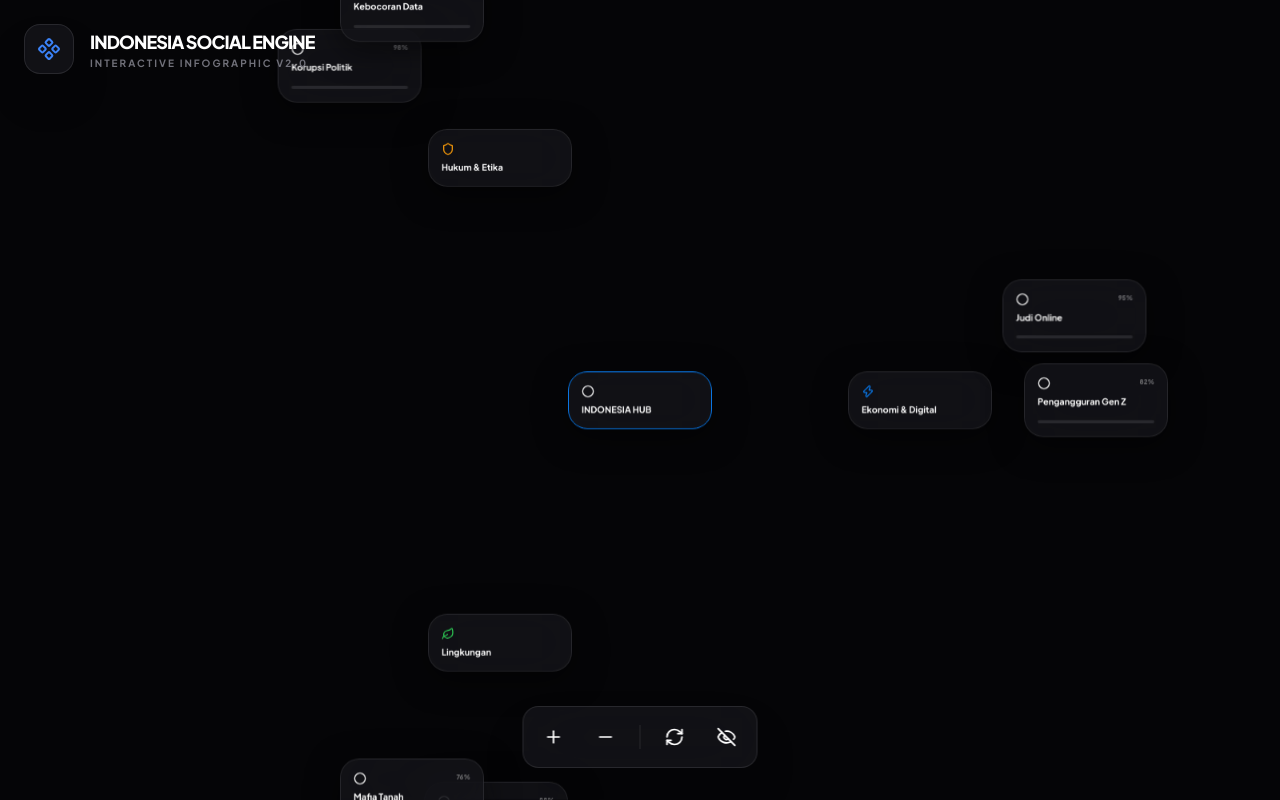
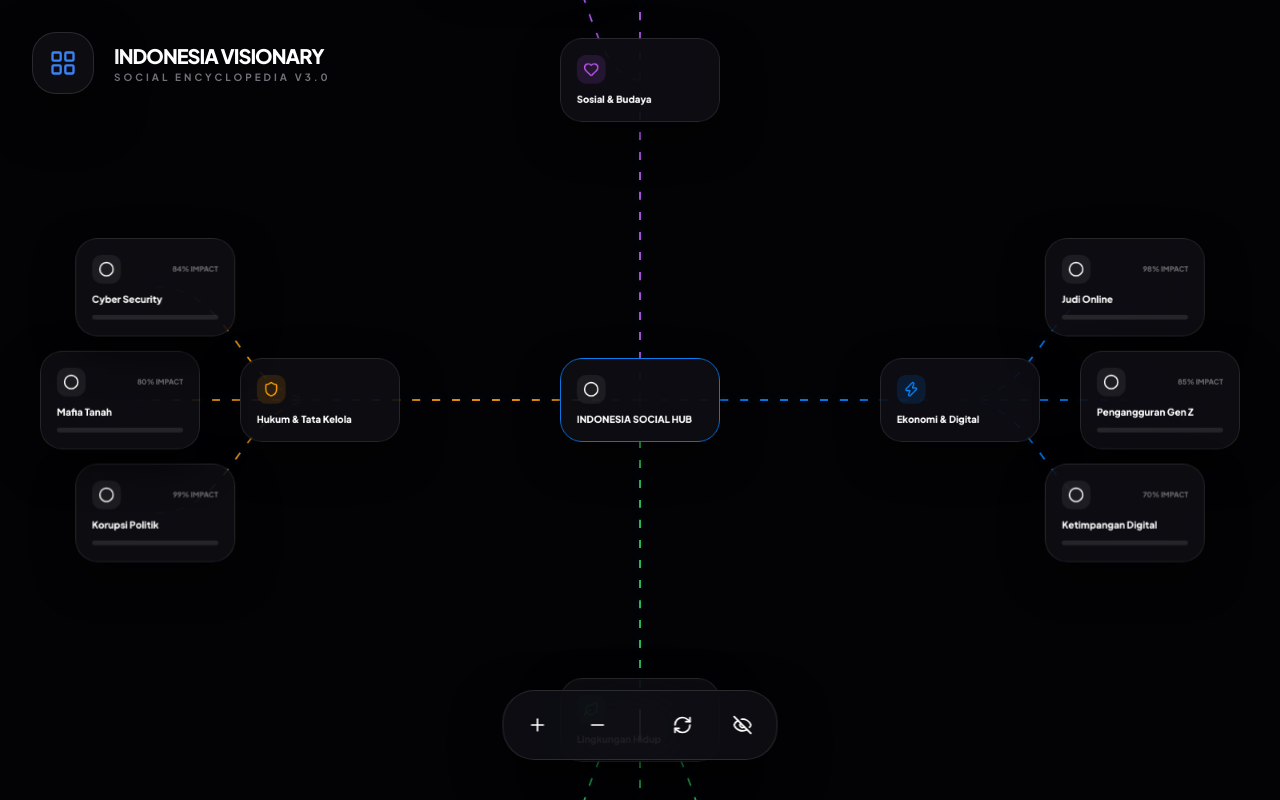
Before and after one commit to alamginjiar-collab/mindmap-indonesia, a plain HTML site: page index.html in a window 1280 px wide. Drawn offline with nearby package versions, Linux system fonts and the light colour scheme.

Commit message:
Update title and styles in index.html

```diff
--- a/index.html
+++ b/index.html
@@ -3,117 +3,83 @@
 <head>
     <meta charset="UTF-8">
     <meta name="viewport" content="width=device-width, initial-scale=1.0, maximum-scale=1.0, user-scalable=no">
-    <title>Indonesia Social Engine - Unified Experience</title>
+    <title>Indonesia Social Visionary - Ultimate Edition</title>
     <script src="https://cdn.tailwindcss.com"></script>
     <script src="https://unpkg.com/lucide@latest"></script>
     <link href="https://fonts.googleapis.com/css2?family=Plus+Jakarta+Sans:wght@300;400;500;600;700;800&display=swap" rel="stylesheet">
     <style>
         :root {
-            --bg: #050507;
+            --bg: #030305;
             --accent: #0A84FF;
-            --glass: rgba(20, 20, 25, 0.8);
-            --border: rgba(255, 255, 255, 0.1);
+            --glass: rgba(15, 15, 20, 0.85);
+            --border: rgba(255, 255, 255, 0.12);
         }
 
         body, html {
-            margin: 0; padding: 0;
-            width: 100%; height: 100%;
-            overflow: hidden;
-            background-color: var(--bg);
-            font-family: 'Plus Jakarta Sans', sans-serif;
-            color: white;
-            touch-action: none; /* Crucial for custom gesture handling */
+            margin: 0; padding: 0; width: 100%; height: 100%;
+            overflow: hidden; background-color: var(--bg);
+            font-family: 'Plus Jakarta Sans', sans-serif; color: white;
+            touch-action: none;
         }
 
-        .ambient-bg {
-            position: fixed; inset: 0;
+        /* --- Background Visuals --- */
+        .ambient-canvas {
+            position: fixed; inset: 0; z-index: -1;
             background:
-                radial-gradient(circle at 20% 20%, rgba(10, 132, 255, 0.1) 0%, transparent 40%),
-                radial-gradient(circle at 80% 80%, rgba(48, 209, 88, 0.1) 0%, transparent 40%);
-            z-index: -1;
+                radial-gradient(circle at 10% 10%, rgba(10, 132, 255, 0.12) 0%, transparent 40%),
+                radial-gradient(circle at 90% 90%, rgba(191, 90, 242, 0.12) 0%, transparent 40%);
         }
 
+        .particles {
+            position: fixed; inset: 0; z-index: -1;
+            background-image: radial-gradient(circle at 2px 2px, rgba(255,255,255,0.05) 1px, transparent 0);
+            background-size: 40px 40px;
+        }
+
+        /* --- Apple Glassmorphism --- */
         .apple-glass {
             background: var(--glass);
-            backdrop-filter: blur(30px) saturate(180%);
-            -webkit-backdrop-filter: blur(30px) saturate(180%);
+            backdrop-filter: blur(40px) saturate(200%);
+            -webkit-backdrop-filter: blur(40px) saturate(200%);
             border: 1px solid var(--border);
+            box-shadow: 0 20px 50px rgba(0,0,0,0.5);
         }
 
-        /* Canvas & Interaction */
-        #viewport {
-            width: 100vw;
-            height: 100vh;
-            cursor: grab;
-            overflow: hidden;
-            position: relative;
+        /* --- Interactive Canvas --- */
+        #viewport { width: 100vw; height: 100vh; cursor: grab; position: relative; }
+        #viewport:active { cursor: grabbing; }
+        #canvas-container { position: absolute; transform-origin: 0 0; will-change: transform; pointer-events: none; }
+
+        .node { position: absolute; pointer-events: auto; perspective: 1000px; }
+        .node-card {
+            width: 200px; padding: 20px; border-radius: 28px;
+            transition: all 0.4s cubic-bezier(0.175, 0.885, 0.32, 1.275);
+        }
+        .node-card:hover {
+            transform: translateY(-10px) rotateX(5deg) rotateY(5deg);
+            border-color: var(--accent);
+            box-shadow: 0 30px 60px rgba(10, 132, 255, 0.2);
         }
 
-        #viewport:active { cursor: grabbing; }
+        /* --- Glowing Lines --- */
+        .flow-line {
+            fill: none; stroke-width: 2; stroke-dasharray: 10, 15;
+            animation: dashFlow 20s linear infinite;
+            filter: drop-shadow(0 0 5px rgba(10, 132, 255, 0.3));
+        }
+        @keyframes dashFlow { from { stroke-dashoffset: 500; } to { stroke-dashoffset: 0; } }
 
-        #canvas-container {
-            position: absolute;
-            transform-origin: 0 0;
-            will-change: transform;
-            pointer-events: none; /* Children will re-enable pointer events */
+        /* --- UI Elements --- */
+        #detail-drawer {
+            position: fixed; top: 15px; right: 15px; bottom: 15px;
+            width: calc(100% - 30px); max-width: 500px;
+            transform: translateX(120%); transition: transform 0.7s cubic-bezier(0.16, 1, 0.3, 1);
+            z-index: 1000; border-radius: 35px;
         }
-
-        .node {
-            position: absolute;
-            pointer-events: auto;
-            transition: transform 0.2s ease-out;
-        }
-
-        .node-card {
-            width: 180px;
-            padding: 16px;
-            border-radius: 24px;
-            box-shadow: 0 10px 40px rgba(0,0,0,0.5);
-            transition: all 0.3s cubic-bezier(0.16, 1, 0.3, 1);
-        }
-
-        .node-card:hover {
-            transform: translateY(-5px) scale(1.05);
-            border-color: rgba(255,255,255,0.3);
-        }
-
-        /* Animated Lines */
-        .flow-line {
-            fill: none;
-            stroke-width: 1.5;
-            stroke-dasharray: 8, 12;
-            animation: flowAnim 20s linear infinite;
-            opacity: 0.2;
-        }
-
-        @keyframes flowAnim {
-            from { stroke-dashoffset: 400; }
-            to { stroke-dashoffset: 0; }
-        }
-
-        /* Drawer - Same on Mobile & Desktop */
-        #detail-drawer {
-            position: fixed;
-            top: 10px; right: 10px; bottom: 10px;
-            width: calc(100% - 20px);
-            max-width: 450px;
-            transform: translateX(120%);
-            transition: transform 0.6s cubic-bezier(0.16, 1, 0.3, 1);
-            z-index: 1000;
-            border-radius: 32px;
-        }
-
         #detail-drawer.open { transform: translateX(0); }
 
-        .impact-bar {
-            height: 4px;
-            background: rgba(255,255,255,0.1);
-            border-radius: 2px;
-            overflow: hidden;
-            margin-top: 8px;
-        }
-
-        .impact-fill { height: 100%; transition: width 1s ease-in-out; }
+        .impact-meter { height: 6px; background: rgba(255,255,255,0.1); border-radius: 10px; overflow: hidden; }
+        .impact-fill { height: 100%; transition: width 1.5s ease-out; }
 
         .ui-hide { transition: opacity 0.5s; }
         .focus-mode .ui-hide { opacity: 0; pointer-events: none; }
@@ -121,92 +87,95 @@
 </head>
 <body>
 
-    <div class="ambient-bg"></div>
+    <div class="ambient-canvas"></div>
+    <div class="particles"></div>
 
-    <!-- Header -->
-    <header class="ui-hide fixed top-6 left-6 z-50">
-        <div class="flex items-center gap-4">
-            <div class="apple-glass p-3 rounded-2xl shadow-2xl">
-                <i data-lucide="component" class="w-6 h-6 text-blue-500"></i>
-            </div>
-            <div>
-                <h1 class="text-lg font-black tracking-tighter">INDONESIA SOCIAL ENGINE</h1>
-                <p class="text-[10px] text-zinc-500 font-bold tracking-[0.2em] uppercase">Interactive Infographic v2.0</p>
-            </div>
+    <!-- Header UI -->
+    <header class="ui-hide fixed top-8 left-8 z-50 flex items-center gap-5">
+        <div class="apple-glass p-4 rounded-[1.5rem]">
+            <i data-lucide="layout-grid" class="w-7 h-7 text-blue-500"></i>
+        </div>
+        <div>
+            <h1 class="text-xl font-black tracking-tighter">INDONESIA VISIONARY</h1>
+            <p class="text-[10px] font-bold text-zinc-500 tracking-[0.3em] uppercase">Social Encyclopedia v3.0</p>
         </div>
     </header>
 
     <!-- Main Viewport -->
     <div id="viewport">
         <div id="canvas-container">
-            <svg id="svg-layer" style="position:absolute; top:0; left:0; width:5000px; height:5000px; pointer-events:none;"></svg>
+            <svg id="svg-layer" style="position:absolute; top:-2500px; left:-2500px; width:5000px; height:5000px; pointer-events:none;"></svg>
             <div id="nodes-layer"></div>
         </div>
     </div>
 
-    <!-- Controls -->
-    <div class="ui-hide fixed bottom-8 left-1/2 -translate-x-1/2 flex items-center gap-3 z-50">
-        <div class="apple-glass p-2 rounded-2xl flex items-center gap-2 shadow-2xl">
-            <button onclick="applyZoom(0.2)" class="p-3 hover:bg-white/10 rounded-xl"><i data-lucide="plus" class="w-5 h-5"></i></button>
-            <button onclick="applyZoom(-0.2)" class="p-3 hover:bg-white/10 rounded-xl"><i data-lucide="minus" class="w-5 h-5"></i></button>
-            <div class="w-px h-6 bg-white/10 mx-1"></div>
-            <button onclick="resetView()" class="p-3 hover:bg-white/10 rounded-xl"><i data-lucide="refresh-cw" class="w-5 h-5"></i></button>
-            <button id="focus-btn" class="p-3 hover:bg-white/10 rounded-xl"><i data-lucide="eye-off" class="w-5 h-5"></i></button>
+    <!-- Bottom Controls -->
+    <div class="ui-hide fixed bottom-10 left-1/2 -translate-x-1/2 flex items-center gap-4 z-50">
+        <div class="apple-glass p-2 rounded-[2rem] flex items-center gap-2">
+            <button onclick="applyZoom(0.25)" class="p-4 hover:bg-white/10 rounded-full transition-all"><i data-lucide="plus" class="w-5 h-5"></i></button>
+            <button onclick="applyZoom(-0.25)" class="p-4 hover:bg-white/10 rounded-full transition-all"><i data-lucide="minus" class="w-5 h-5"></i></button>
+            <div class="w-px h-8 bg-white/10 mx-2"></div>
+            <button onclick="resetView()" class="p-4 hover:bg-white/10 rounded-full transition-all"><i data-lucide="refresh-cw" class="w-5 h-5"></i></button>
+            <button id="focus-btn" class="p-4 hover:bg-white/10 rounded-full transition-all"><i data-lucide="eye-off" class="w-5 h-5"></i></button>
         </div>
     </div>
 
-    <!-- Detail Drawer -->
-    <aside id="detail-drawer" class="apple-glass flex flex-col shadow-2xl">
-        <div class="p-8 border-b border-white/5 flex justify-between items-center">
+    <!-- Side Panel -->
+    <aside id="detail-drawer" class="apple-glass flex flex-col overflow-hidden">
+        <div class="p-10 border-b border-white/5 flex justify-between items-center">
             <div>
-                <span id="drawer-tag" class="text-[10px] font-black tracking-widest text-blue-500 uppercase">Analisis Isu</span>
-                <h2 id="drawer-title" class="text-2xl font-bold mt-1">Judul</h2>
+                <span id="drawer-tag" class="text-[10px] font-black tracking-[0.3em] text-blue-500 uppercase">Analisis Mendalam</span>
+                <h2 id="drawer-title" class="text-3xl font-bold mt-2">Judul</h2>
             </div>
-            <button id="close-drawer" class="p-4 hover:bg-white/10 rounded-full transition-all">
-                <i data-lucide="x" class="w-6 h-6"></i>
-            </button>
+            <button id="close-drawer" class="p-5 hover:bg-white/10 rounded-full"><i data-lucide="x" class="w-7 h-7"></i></button>
         </div>
-        <div id="drawer-content" class="flex-1 overflow-y-auto p-10 space-y-10">
+        <div id="drawer-content" class="flex-1 overflow-y-auto p-10 space-y-12 custom-scroll">
             <!-- Content -->
         </div>
     </aside>
 
     <script>
-        // --- DATA ---
+        // --- DATA ENCYCLOPEDIA ---
         const data = {
-            id: "root", label: "INDONESIA\nHUB",
+            id: "root", label: "INDONESIA\nSOCIAL HUB",
             children: [
                 {
                     label: "Ekonomi & Digital", color: "#0A84FF", icon: "zap",
                     children: [
-                        { label: "Judi Online", impact: 95, stats: "Rp 327 Triliun", causes: ["Pinjol ilegal", "Iklan agresif"], solutions: ["Blokir IP", "Literasi Digital"] },
-                        { label: "Pengangguran Gen Z", impact: 82, stats: "9.9 Juta NEET", causes: ["Mismatch skill", "Otomasi"], solutions: ["Link & Match SMK", "Insentif Startup"] }
+                        { label: "Judi Online", impact: 98, stats: "Rp 327 Triliun", causes: ["Pinjol ilegal", "Algoritma agresif"], solutions: ["Blokir Payment Gateway", "Literasi Digital Nasional"] },
+                        { label: "Pengangguran Gen Z", impact: 85, stats: "9.9 Juta NEET", causes: ["Mismatch kurikulum", "Otomasi AI"], solutions: ["Revitalisasi SMK", "Insentif Startup Lokal"] },
+                        { label: "Ketimpangan Digital", impact: 70, stats: "30% Daerah 3T", causes: ["Infrastruktur minim", "Harga device mahal"], solutions: ["Satelit SATRIA-1", "Subsidi Perangkat Belajar"] }
                     ]
                 },
                 {
-                    label: "Lingkungan", color: "#30D158", icon: "leaf",
+                    label: "Lingkungan Hidup", color: "#30D158", icon: "leaf",
                     children: [
-                        { label: "Polusi Udara", impact: 88, stats: "AQI > 150", causes: ["PLTU Batubara", "Transportasi"], solutions: ["EV Transition", "Pajak Karbon"] },
-                        { label: "Mafia Tanah", impact: 76, stats: "Ribuan Konflik", causes: ["Sertifikat Manual", "Oknum"], solutions: ["Blockchain Land", "Satgas Anti-Mafia"] }
+                        { label: "Polusi Udara", impact: 92, stats: "AQI 160+ (Jakarta)", causes: ["PLTU Batubara", "Transportasi Fosil"], solutions: ["Transisi Bus Listrik", "Pajak Karbon Industri"] },
+                        { label: "Krisis Air Bersih", impact: 88, stats: "40% Akses Rendah", causes: ["Intrusi air laut", "Pencemaran sungai"], solutions: ["Pipanisasi Masif", "Restorasi Daerah Aliran Sungai"] },
+                        { label: "Deforestasi", impact: 95, stats: "600rb Ha/Tahun", causes: ["Alih fungsi lahan", "Ilegal Logging"], solutions: ["Moratorium Sawit", "Reboisasi Berbasis Komunitas"] }
                     ]
                 },
                 {
-                    label: "Hukum & Etika", color: "#FF9F0A", icon: "shield",
+                    label: "Hukum & Tata Kelola", color: "#FF9F0A", icon: "shield",
                     children: [
-                        { label: "Korupsi Politik", impact: 98, stats: "IPK Skor 34", causes: ["Biaya Politik", "Nepotisme"], solutions: ["UU Perampasan Aset", "Meritokrasi"] },
-                        { label: "Kebocoran Data", impact: 85, stats: "PDN Kompromi", causes: ["Server Lemah", "SDM IT"], solutions: ["Audit Siber", "Sovereign Cloud"] }
+                        { label: "Korupsi Politik", impact: 99, stats: "Skor IPK 34", causes: ["Biaya Politik Mahal", "Nepotisme"], solutions: ["UU Perampasan Aset", "Sistem Meritokrasi Total"] },
+                        { label: "Mafia Tanah", impact: 80, stats: "8.000+ Konflik", causes: ["Sertifikat Manual", "Oknum Birokrasi"], solutions: ["Digitalisasi Blockchain", "Satgas Anti-Mafia Independen"] },
+                        { label: "Cyber Security", impact: 84, stats: "PDN Kompromi", causes: ["Server Outdated", "Minim Ahli IT"], solutions: ["Audit Siber Berkala", "Sovereign Cloud Nasional"] }
+                    ]
+                },
+                {
+                    label: "Sosial & Budaya", color: "#BF5AF2", icon: "heart",
+                    children: [
+                        { label: "Mental Health", impact: 82, stats: "1 dari 3 Remaja", causes: ["Hustle Culture", "Cyberbullying"], solutions: ["Psikolog di Puskesmas", "Kurikulum Empati Sekolah"] },
+                        { label: "Komersialisasi Edu", impact: 78, stats: "UKT Naik 40%", causes: ["PTN-BH Mandiri", "Subsidi Berkurang"], solutions: ["Audit Dana Kampus", "Beasiswa Berbasis Pendapatan"] }
                     ]
                 }
             ]
         };
 
         // --- ENGINE ---
-        let scale = 0.8;
-        let posX = window.innerWidth / 2;
-        let posY = window.innerHeight / 2;
-        let isDragging = false;
-        let startX, startY;
-        let initialPinchDist = null;
+        let scale = 0.8, posX = window.innerWidth / 2, posY = window.innerHeight / 2;
+        let isDragging = false, startX, startY;
 
         const viewport = document.getElementById('viewport');
         const container = document.getElementById('canvas-container');
@@ -223,11 +192,10 @@
         function render() {
             nodesLayer.innerHTML = '';
             svgLayer.innerHTML = '';
-
             createNode(data, 0, 0, true);
 
-            const clusterRadius = 350; // Constant for both mobile & laptop
-            const issueRadius = 220;
+            const clusterRadius = 400;
+            const issueRadius = 250;
 
             data.children.forEach((cluster, i) => {
                 const angle = (i * 2 * Math.PI) / data.children.length;
@@ -238,7 +206,7 @@
                 drawLink(0, 0, cx, cy, cluster.color);
 
                 cluster.children.forEach((issue, j) => {
-                    const subAngle = angle - 0.5 + (j * 0.5);
+                    const subAngle = angle - 0.6 + (j * 0.6);
                     const ix = cx + Math.cos(subAngle) * issueRadius;
                     const iy = cy + Math.sin(subAngle) * issueRadius;
 
@@ -261,34 +229,37 @@
             if(isRoot) card.style.borderColor = 'var(--accent)';
 
             card.innerHTML = `
-                <div class="flex flex-col gap-2">
-                    <div class="flex justify-between items-start">
-                        <i data-lucide="${node.icon || 'circle'}" class="w-4 h-4" style="color:${color || '#fff'}"></i>
-                        ${node.impact ? `<span class="text-[8px] font-black opacity-40">${node.impact}%</span>` : ''}
+                <div class="flex flex-col gap-3">
+                    <div class="flex justify-between items-center">
+                        <div class="p-2 rounded-xl" style="background:${color ? color+'22' : '#ffffff11'}">
+                            <i data-lucide="${node.icon || 'circle'}" class="w-5 h-5" style="color:${color || '#fff'}"></i>
+                        </div>
+                        ${node.impact ? `<span class="text-[9px] font-black opacity-40 uppercase">${node.impact}% Impact</span>` : ''}
                     </div>
-                    <p class="text-[11px] font-bold leading-tight">${node.label.replace('\n', ' ')}</p>
-                    ${node.impact ? `<div class="impact-bar"><div class="impact-fill" style="width:${node.impact}%; background:${color}"></div></div>` : ''}
+                    <p class="text-xs font-extrabold leading-tight">${node.label.replace('\n', ' ')}</p>
+                    ${node.impact ? `
+                        <div class="impact-meter">
+                            <div class="impact-fill" style="width:${node.impact}%; background:${color}"></div>
+                        </div>` : ''}
                 </div>
             `;
 
             div.appendChild(card);
-            div.onpointerdown = (e) => e.stopPropagation(); // Prevent panning when clicking node
+            div.onpointerdown = (e) => e.stopPropagation();
             div.onclick = () => { if(!isDragging) openDrawer(node, color); };
             nodesLayer.appendChild(div);
         }
 
         function drawLink(x1, y1, x2, y2, color) {
             const path = document.createElementNS("http://www.w3.org/2000/svg", "path");
-            // Offset coordinates to be relative to the 5000x5000 SVG center
-            const ox = 2500, oy = 2500;
-            const d = `M ${ox + x1} ${oy + y1} Q ${(ox+x1+ox+x2)/2} ${(oy+y1+oy+y2)/2}, ${ox + x2} ${oy + y2}`;
+            const ox = 2500, oy = 2500; // Center of 5000x5000 SVG
+            const d = `M ${ox + x1} ${oy + y1} C ${ox + (x1+x2)/2} ${oy + y1}, ${ox + (x1+x2)/2} ${oy + y2}, ${ox + x2} ${oy + y2}`;
             path.setAttribute("d", d);
             path.setAttribute("class", "flow-line");
             path.setAttribute("stroke", color || "white");
             svgLayer.appendChild(path);
         }
 
-        // --- UNIFIED POINTER EVENTS (MOUSE + TOUCH) ---
         function setupPointerEvents() {
             viewport.onpointerdown = (e) => {
                 if(e.target.closest('.apple-glass')) return;
@@ -310,11 +281,9 @@
                 viewport.releasePointerCapture(e.pointerId);
             };
 
-            // Zoom (Mouse Wheel)
             viewport.onwheel = (e) => {
                 e.preventDefault();
-                const delta = e.deltaY * -0.001;
-                applyZoom(delta, e.clientX, e.clientY);
+                applyZoom(e.deltaY * -0.001, e.clientX, e.clientY);
             };
         }
 
@@ -328,7 +297,6 @@
         }
 
         function updateTransform() {
-            // Offset the container so 0,0 is at the center of the viewport initially
             container.style.transform = `translate(${posX}px, ${posY}px) scale(${scale})`;
         }
 
@@ -339,12 +307,29 @@
             document.getElementById('drawer-tag').style.color = color || 'var(--accent)';
 
             document.getElementById('drawer-content').innerHTML = `
-                <div class="space-y-8">
-                    ${node.stats ? `<div class="p-6 bg-white/5 rounded-3xl border border-white/10"><p class="text-[10px] font-black uppercase opacity-40 mb-2">Data Statistik</p><p class="text-2xl font-bold">${node.stats}</p></div>` : ''}
-                    <div><p class="text-[10px] font-black uppercase opacity-40 mb-4">Akar Masalah</p>
-                    <div class="space-y-3">${(node.causes || []).map(c => `<div class="flex gap-3 text-sm text-zinc-400"><i data-lucide="alert-circle" class="w-4 h-4 text-red-500 shrink-0"></i>${c}</div>`).join('')}</div></div>
-                    <div><p class="text-[10px] font-black uppercase opacity-40 mb-4">Solusi Strategis</p>
-                    <div class="space-y-4">${(node.solutions || []).map((s, i) => `<div class="flex gap-4 p-5 apple-glass rounded-2xl border-white/5"><span class="font-black text-blue-500">${i+1}</span><p class="text-sm font-medium">${s}</p></div>`).join('')}</div></div>
+                <div class="space-y-10">
+                    <div class="grid grid-cols-2 gap-4">
+                        <div class="p-6 bg-white/5 rounded-3xl border border-white/10">
+                            <p class="text-[10px] font-black uppercase opacity-40 mb-2 tracking-widest">Keparahan</p>
+                            <p class="text-2xl font-bold" style="color:${color}">${node.impact}%</p>
+                        </div>
+                        <div class="p-6 bg-white/5 rounded-3xl border border-white/10">
+                            <p class="text-[10px] font-black uppercase opacity-40 mb-2 tracking-widest">Data Kunci</p>
+                            <p class="text-xl font-bold">${node.stats || 'N/A'}</p>
+                        </div>
+                    </div>
+                    <div>
+                        <h4 class="text-[10px] font-black uppercase opacity-40 mb-6 tracking-[0.2em]">Akar Penyebab</h4>
+                        <div class="space-y-4">
+                            ${(node.causes || []).map(c => `<div class="flex gap-4 p-5 bg-white/5 rounded-2xl border border-white/5 text-sm text-zinc-300"><i data-lucide="alert-triangle" class="w-5 h-5 text-red-500 shrink-0"></i>${c}</div>`).join('')}
+                        </div>
+                    </div>
+                    <div>
+                        <h4 class="text-[10px] font-black uppercase opacity-40 mb-6 tracking-[0.2em]">Roadmap Solusi</h4>
+                        <div class="space-y-4">
+                            ${(node.solutions || []).map((s, i) => `<div class="flex gap-5 p-6 apple-glass rounded-3xl border-white/5"><span class="text-2xl font-black opacity-20">${i+1}</span><p class="text-sm font-bold">${s}</p></div>`).join('')}
+                        </div>
+                    </div>
                 </div>`;
 
             lucide.createIcons();
@@ -352,9 +337,7 @@
         }
 
         function resetView() {
-            scale = 0.8;
-            posX = window.innerWidth / 2;
-            posY = window.innerHeight / 2;
+            scale = 0.8; posX = window.innerWidth / 2; posY = window.innerHeight / 2;
             updateTransform();
         }
 
```
